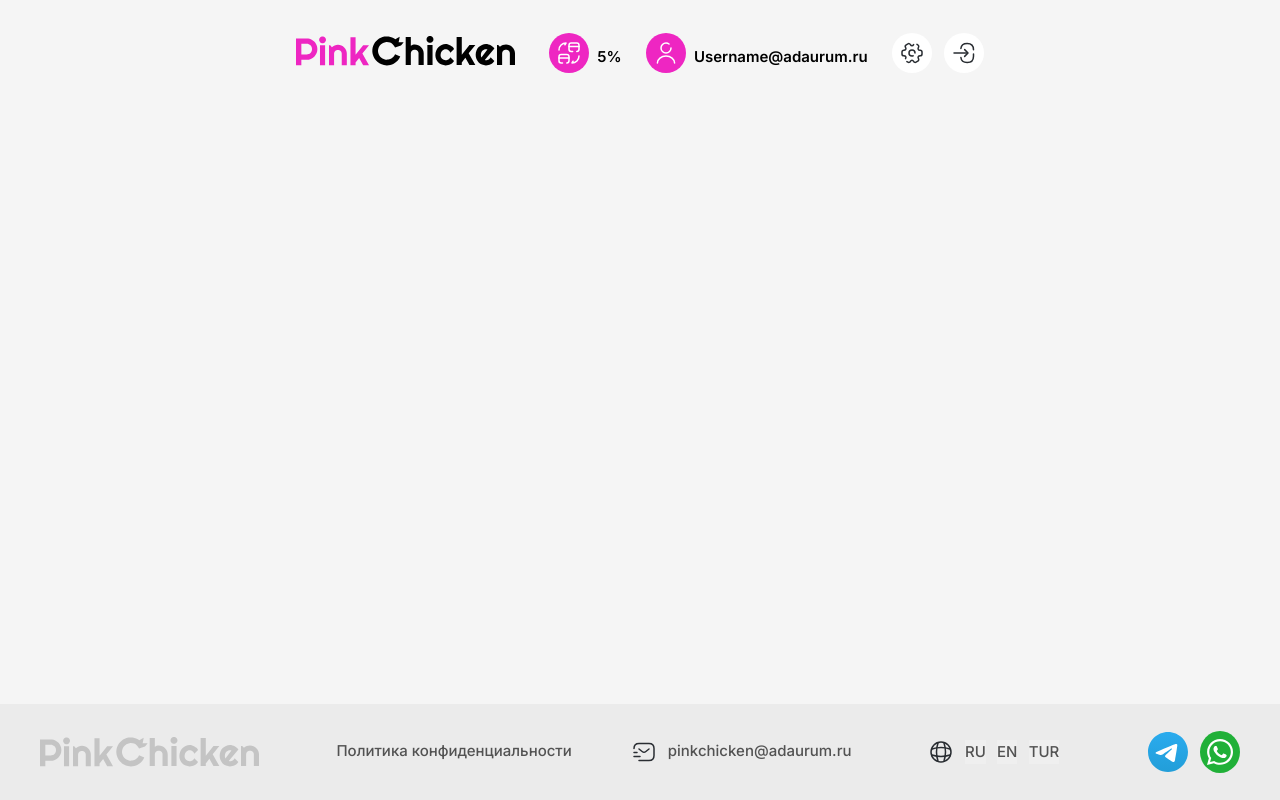
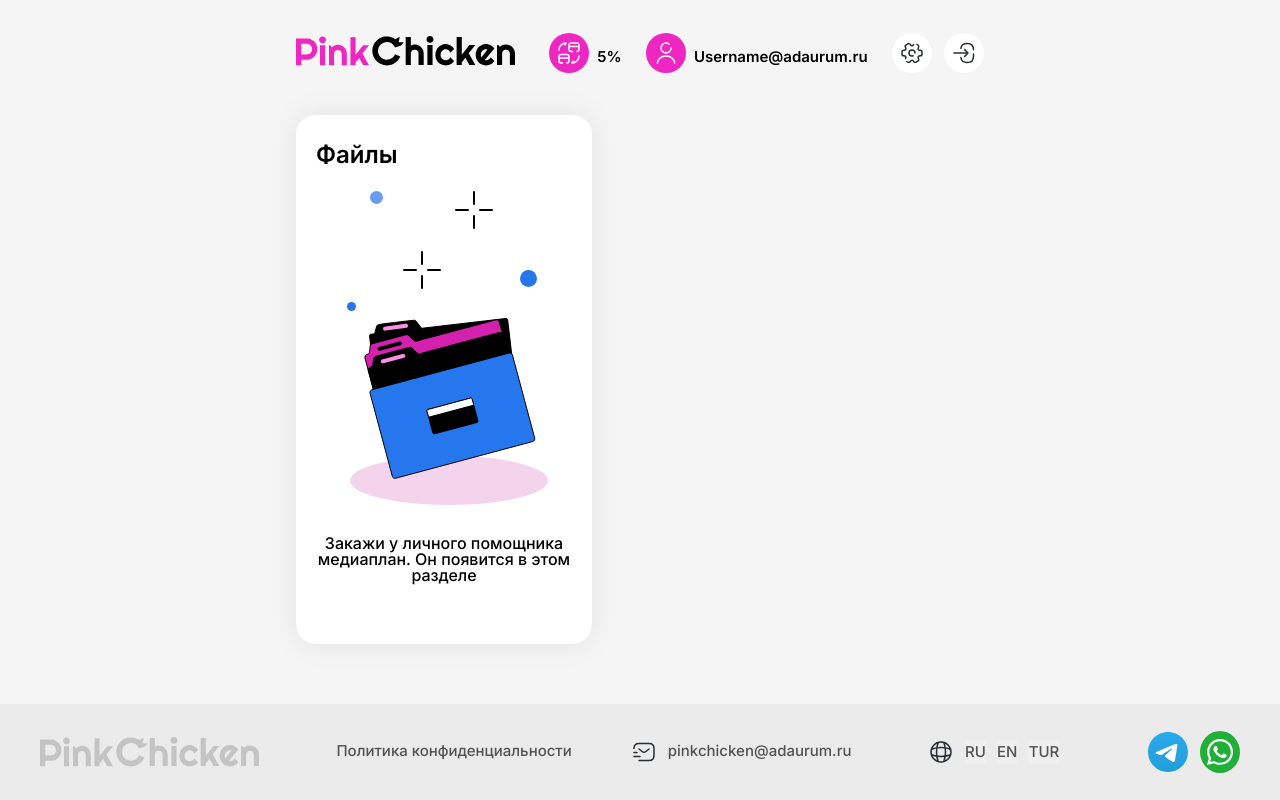
Before and after one commit to helga-umrikh/Pink_Chicken, a React (Create React App) app: page / in a window 1280 px wide. Built offline with nearby package versions, Linux system fonts and the light colour scheme.

Commit message:
feat: add layout for files component

```diff
--- /dev/null
+++ b/src/components/Files/Files.jsx
@@ -0,0 +1,19 @@
+import React from 'react'
+import './Files.scss'
+import files from '../../assets/icons/files_icon 41.svg'
+
+const Files = () => {
+    return (
+        <div className="files">
+            <p className=" files__title typogr_title">Файлы</p>
+            <div className='files__image'>
+                <img src={files} alt="image of files" />
+            </div>
+            <p className='typogr_descr'>
+                Закажи у личного помощника медиаплан. Он появится в этом разделе
+            </p>
+        </div>
+    )
+}
+
+export default Files
--- /dev/null
+++ b/src/components/Files/Files.scss
@@ -0,0 +1,17 @@
+.files {
+  max-width: 18.5em;
+  height: inherit;
+  border-radius: 20px;
+  background: #fff;
+  box-shadow: 0px 0px 30px 0px rgba(0, 0, 0, 0.08);
+  padding:  1.75em  1.25em 0;
+
+  &__title {
+    margin-bottom: 1em
+  }
+
+  &__image {
+    margin-bottom: 1.875em
+  }
+
+}
--- a/src/pages/MainPage/MainPage.jsx
+++ b/src/pages/MainPage/MainPage.jsx
@@ -1,11 +1,15 @@
 import React from 'react'
 import './MainPage.scss'
+import Files from '../../components/Files/Files'
 
 const MainPage = () => {
-    return <div className="main-page">
-      <div className='main-page__container'>
-      </div>
-    </div>
+    return (
+        <div className="main-page">
+            <div className="main-page__container">
+              <Files />
+            </div>
+        </div>
+    )
 }
 
 export default MainPage
--- a/src/pages/MainPage/MainPage.scss
+++ b/src/pages/MainPage/MainPage.scss
@@ -2,7 +2,9 @@
     height: 100%;
     &__container {
         width: 1200px;
+        height: 100%;
         margin: 0 auto;
+        padding: 2.625em 0 3.75em;
 
         @media (max-width: 1439px) and (min-width: 768px) {
             width: 688px;
@@ -12,4 +14,5 @@
             width: 100%;
         }
     }
+
 }
```
Also changed, not shown: src/assets/icons/admin-girl.svg (added), src/assets/icons/files_icon 41.svg (added).
